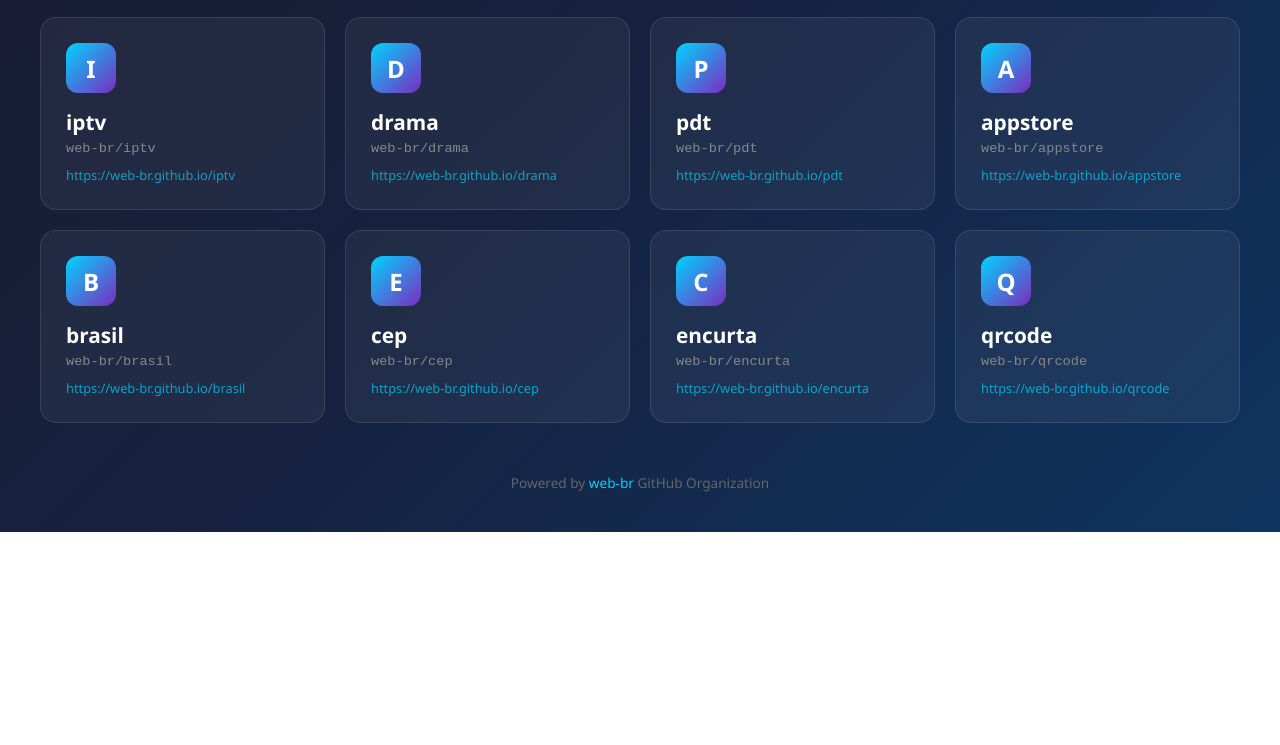
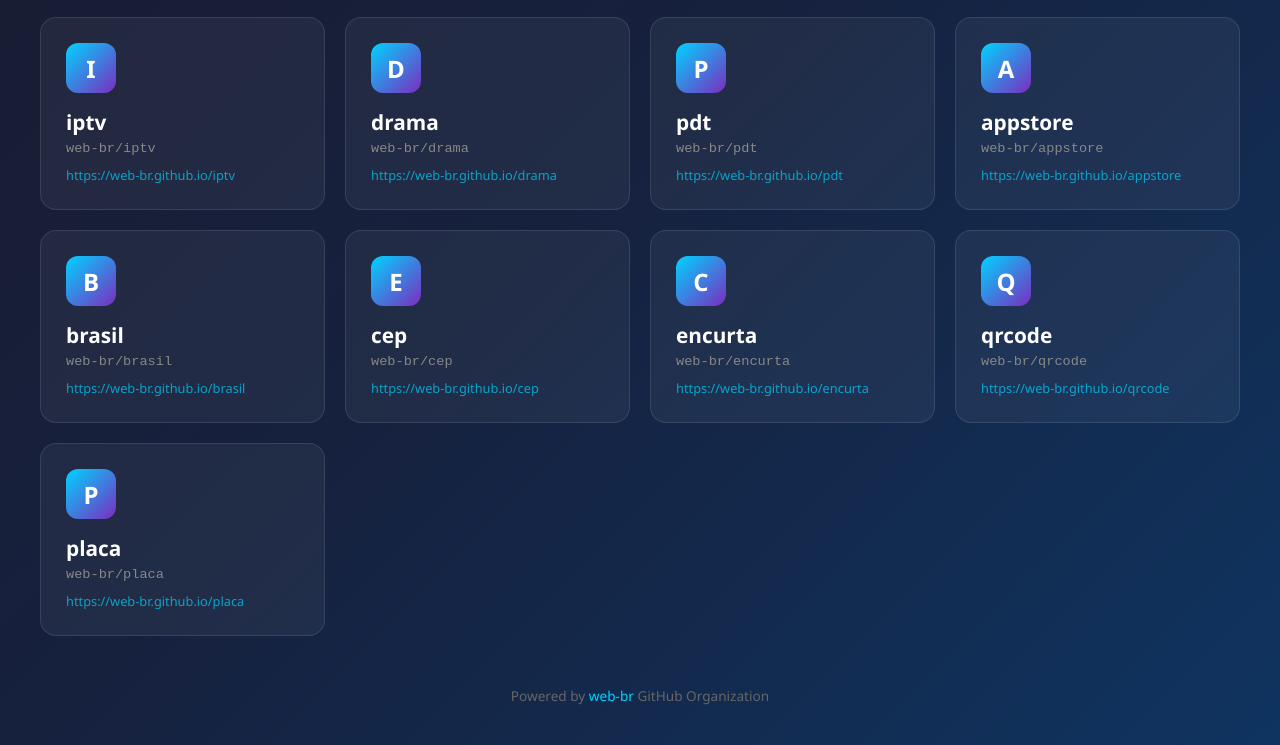
Before and after one commit to web-eua/web-br, a plain HTML site: page index.html in a window 1280 px wide. Shown: the part 455-1200 px from the top of the page. Before the commit the page ends 987 px from the top, so only its background shows below. Drawn offline with Linux system fonts and the light colour scheme.

Commit message:
Atualizar o index.html

```diff
--- a/index.html
+++ b/index.html
@@ -279,7 +279,8 @@
             { name: 'brasil', repo: 'web-br/brasil', icon: 'B' },
             { name: 'cep', repo: 'web-br/cep', icon: 'E' },
              { name: 'encurta', repo: 'web-br/encurta', icon: 'C' },
-            { name: 'qrcode', repo: 'web-br/qrcode', icon: 'Q' }
+            { name: 'qrcode', repo: 'web-br/qrcode', icon: 'Q' },
+            { name: 'placa', repo: 'web-br/placa', icon: 'P' }
         ];
 
         function renderTools(filter = '') {
```
